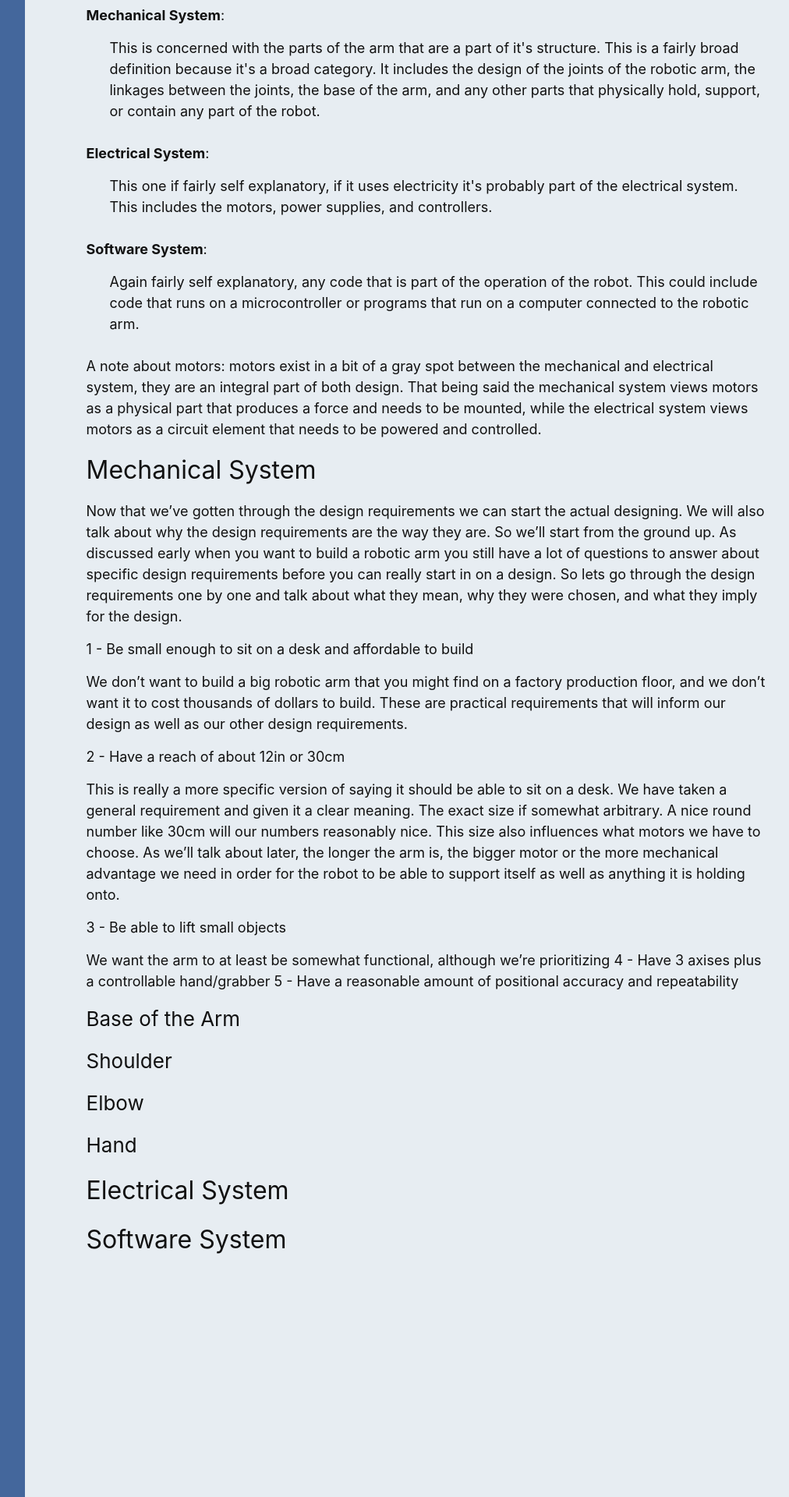
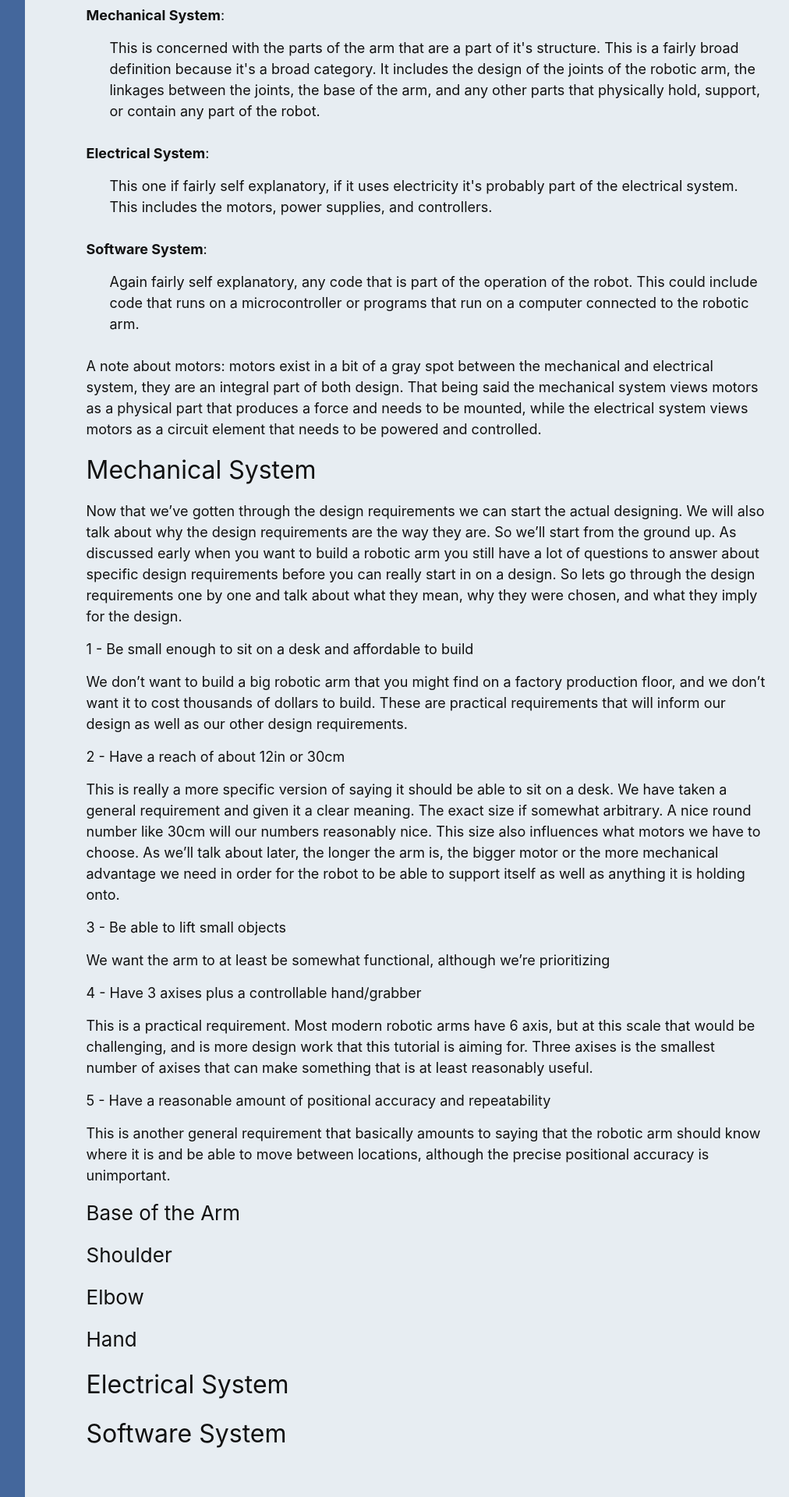
Before and after one commit to awkinley/IQP-Project-Website, a Jekyll site: the page built from _posts/2020-09-22-Robotic-Arm.markdown, in a window 1280 px wide. Shown: the part 3080-5000 px from the top of the page at 78% size, without its empty margins (218-1230 px from the left). Built offline with Jekyll 4.4.1, drawn with Linux system fonts in a browser that asks for light colours; a script that is not in the unit is left out.

Commit message:
fixing imgs

```diff
--- a/_config.yml
+++ b/_config.yml
@@ -25,7 +25,7 @@ description: >- # this means to ignore newlines until "baseurl:"
   line in _config.yml. It will appear in your document head meta (for
   Google search results) and in your feed.xml site description.
 # baseurl: "/IQP-Project-Website" # the subpath of your site, e.g. /blog
-# url: "awkinley.github.io" # the base hostname & protocol for your site, e.g. http://example.com
+url: "awkinley.github.io/IQP-Project-Website" # the base hostname & protocol for your site, e.g. http://example.com
 twitter_username: jekyllrb
 github_username:  jekyll
 
--- a/_posts/2020-09-22-Robotic-Arm.markdown
+++ b/_posts/2020-09-22-Robotic-Arm.markdown
@@ -105,8 +105,15 @@ This is really a more specific version of saying it should be able to sit on a d
 3 - Be able to lift small objects
 
 We want the arm to at least be somewhat functional, although we're prioritizing
+
+
 4 - Have 3 axises plus a controllable hand/grabber
+
+This is a practical requirement. Most modern robotic arms have 6 axis, but at this scale that would be challenging, and is more design work that this tutorial is aiming for. Three axises is the smallest number of axises that can make something that is at least reasonably useful.
+
 5 - Have a reasonable amount of positional accuracy and repeatability
+
+This is another general requirement that basically amounts to saying that the robotic arm should know where it is and be able to move between locations, although the precise positional accuracy is unimportant.
 
 ### Base of the Arm
 
```
Also changed, not shown: 3 other files.
